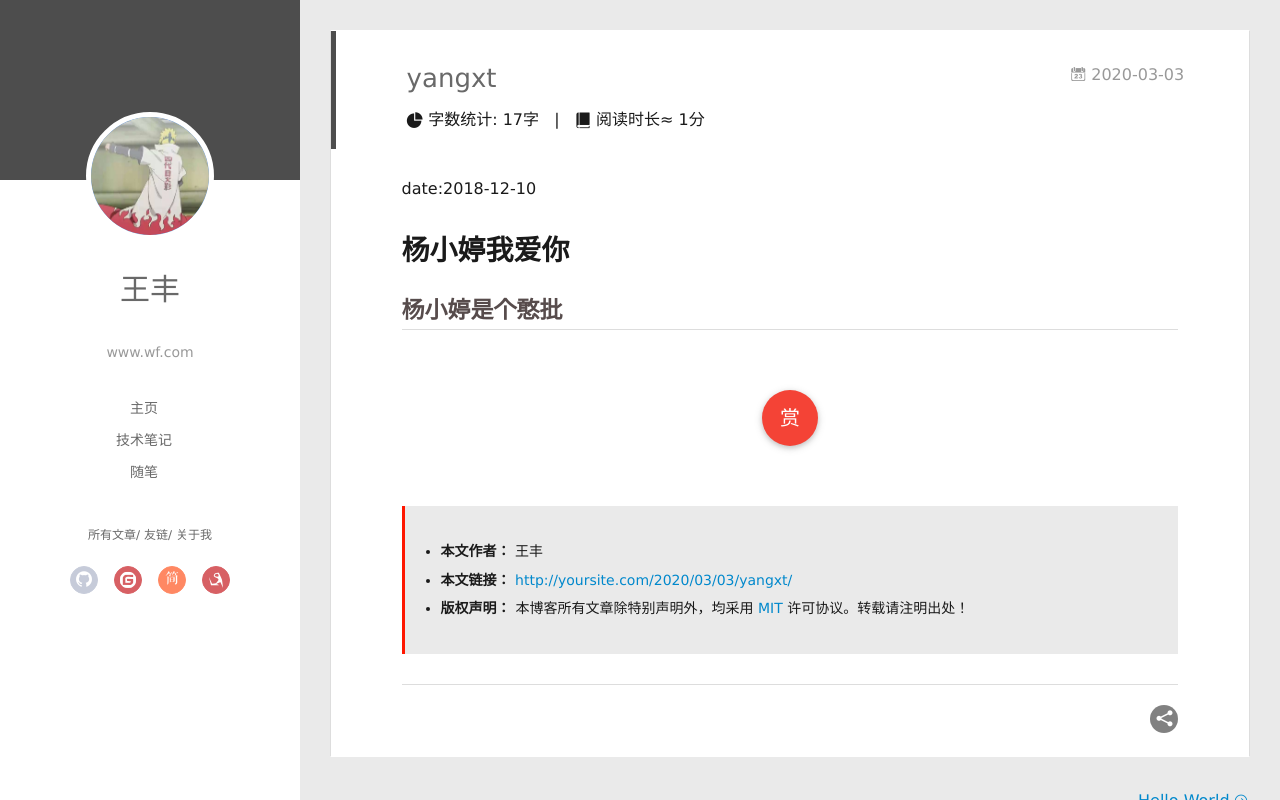
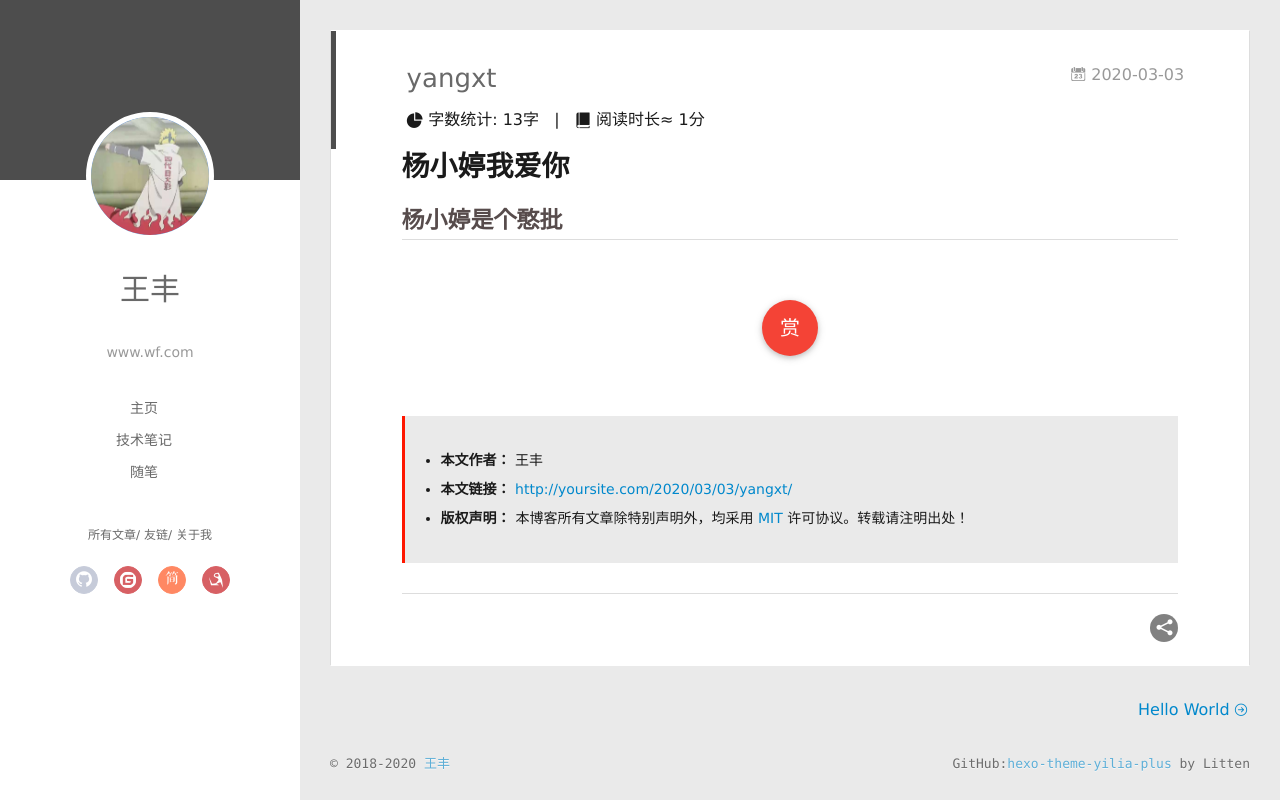
Before and after one commit to Namikaze-Minato/Namikaze-Minato.github.io, a plain HTML site: page 2020/03/03/yangxt/index.html in a window 1280 px wide. Drawn offline with Linux system fonts and the light colour scheme; some packages are replaced by stand-ins of ours; no server answers; a script that the page names is missing.

Commit message:
Site updated: 2020-03-03 18:30:20

```diff
--- a/2020/03/03/yangxt/index.html
+++ b/2020/03/03/yangxt/index.html
@@ -10,15 +10,15 @@
   <meta name="generator" content="hexo-theme-yilia-plus">
   <meta name="viewport" content="width=device-width, initial-scale=1, maximum-scale=1">
 
-  <meta name="description" content="date:2018-12-10 杨小婷我爱你杨小婷是个憨批">
+  <meta name="description" content="杨小婷我爱你杨小婷是个憨批">
 <meta property="og:type" content="article">
 <meta property="og:title" content="yangxt">
 <meta property="og:url" content="http://yoursite.com/2020/03/03/yangxt/index.html">
 <meta property="og:site_name" content="不积跬步无以至千里">
-<meta property="og:description" content="date:2018-12-10 杨小婷我爱你杨小婷是个憨批">
+<meta property="og:description" content="杨小婷我爱你杨小婷是个憨批">
 <meta property="og:locale" content="en_US">
 <meta property="article:published_time" content="2020-03-03T09:07:18.045Z">
-<meta property="article:modified_time" content="2020-03-03T10:20:18.113Z">
+<meta property="article:modified_time" content="2020-03-03T10:28:49.257Z">
 <meta property="article:author" content="王丰">
 <meta name="twitter:card" content="summary">
 
@@ -218,7 +218,7 @@
       <!-- 百度字体平台:http://fontstore.baidu.com/static/editor/index.html -->
       <i class="icon-statistics"></i>
       <span class="post-meta-item-text"> 字数统计:</span>
-      <span class="post-count">17字</span>
+      <span class="post-count">13字</span>
     </span>
   </span>
 
@@ -238,8 +238,7 @@
 
   <div class="article-entry" itemprop="articleBody">
 
-    <p>date:2018-12-10</p>
-<h1 id="杨小婷我爱你"><a href="#杨小婷我爱你" class="headerlink" title="杨小婷我爱你"></a>杨小婷我爱你</h1><h2 id="杨小婷是个憨批"><a href="#杨小婷是个憨批" class="headerlink" title="杨小婷是个憨批"></a>杨小婷是个憨批</h2>
+    <h1 id="杨小婷我爱你"><a href="#杨小婷我爱你" class="headerlink" title="杨小婷我爱你"></a>杨小婷我爱你</h1><h2 id="杨小婷是个憨批"><a href="#杨小婷是个憨批" class="headerlink" title="杨小婷是个憨批"></a>杨小婷是个憨批</h2>
 
 
 
```
Also changed, not shown: index.html (+1 -2 lines).
